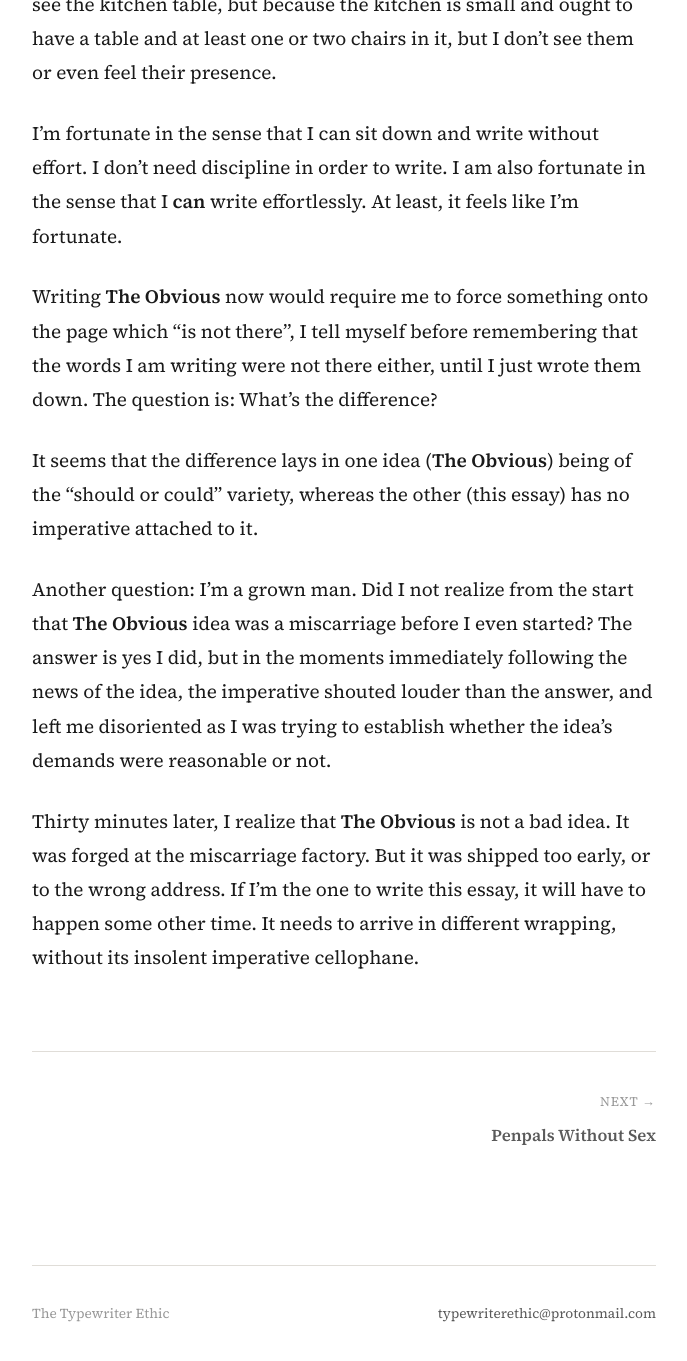
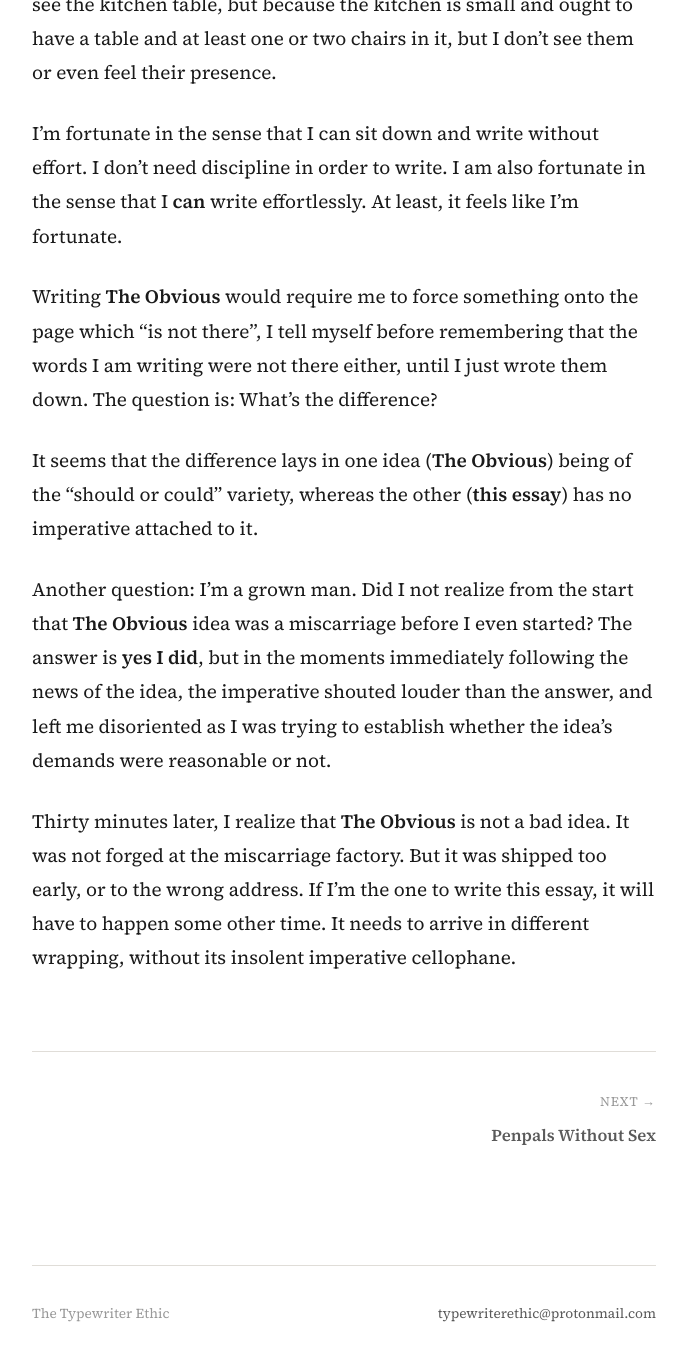
Before and after one commit to typewriterethic/typewriterethic.github.io, a Jekyll site: the page built from _posts/2026-04-29-not-from-the-miscarriage-factory.md, in a window 1280 px wide and 1400 px high, scrolled down 939 px. Shown: the top 1361 px of the window, without its empty margins (296-983 px from the left). Built offline with Jekyll 4.4.1, drawn with Linux system fonts in a browser that asks for light colours; some of the changed text lies outside the part shown.

Commit message:
Update 2026-04-29-not-from-the-miscarriage-factory.md

```diff
--- a/_posts/2026-04-29-not-from-the-miscarriage-factory.md
+++ b/_posts/2026-04-29-not-from-the-miscarriage-factory.md
@@ -5,16 +5,16 @@
 excerpt: "In my mind, this is what you do: You occupy (sit or stand) in a small kitchen where the floor, cupboards, counter and everything else except for the kitchen sink (porcelain or enamel, brass faucet) is made of wood."
 og_image: "/assets/og/og-default.png"
 ---
-I was going to write an essay called __The Obvious__, on misunderstandings and the impulse or desire for clarity and unambiguous messaging. The idea appeared in my mind as I walked here, and after sitting down I spent five minutes thinking about it, until I realized it was a miscarriage.
+I was going to write an essay called __The Obvious__, on misunderstandings and the impulse or desire for clarity and unambiguous messaging. The idea appeared in my mind as I walked here, and after sitting down I spent five minutes thinking about it, until I believed I realized it was a miscarriage.
 
 I wonder what you are doing as I write this. Perhaps not so much what you are doing, but the environment you're doing it in. In my mind, this is what you do: You occupy (sit or stand) in a small kitchen where the floor, cupboards, counter and everything else except for the kitchen sink (porcelain or enamel, brass faucet) is made of wood. The kitchen is lit by morning light through a single, fairly small window and a single lightbulb trapped in a glass dome under a high ceiling. I imagine, first and foremost, the space right in front of the kitchen counter and the window. As I think of you, I realize you are not there. And I'm not there either. All is that space, which I infer is "between the kitchen counter and the kitchen table", not because I see the kitchen table, but because the kitchen is small and ought to have a table and at least one or two chairs in it, but I don't see them or even feel their presence.
 
 I'm fortunate in the sense that I can sit down and write without effort. I don't need discipline in order to write. I am also fortunate in the sense that I __can__ write effortlessly. At least, it feels like I'm fortunate.
 
-Writing __The Obvious__ now would require me to force something onto the page which "is not there", I tell myself before remembering that the words I am writing were not there either, until I just wrote them down. The question is: What's the difference?
+Writing __The Obvious__ would require me to force something onto the page which "is not there", I tell myself before remembering that the words I am writing were not there either, until I just wrote them down. The question is: What's the difference?
 
-It seems that the difference lays in one idea (__The Obvious__) being of the "should or could" variety, whereas the other (this essay) has no imperative attached to it.
+It seems that the difference lays in one idea (__The Obvious__) being of the "should or could" variety, whereas the other (__this essay__) has no imperative attached to it.
 
-Another question: I'm a grown man. Did I not realize from the start that __The Obvious__ idea was a miscarriage before I even started? The answer is yes I did, but in the moments immediately following the news of the idea, the imperative shouted louder than the answer, and left me disoriented as I was trying to establish whether the idea's demands were reasonable or not.
+Another question: I'm a grown man. Did I not realize from the start that __The Obvious__ idea was a miscarriage before I even started? The answer is __yes I did__, but in the moments immediately following the news of the idea, the imperative shouted louder than the answer, and left me disoriented as I was trying to establish whether the idea's demands were reasonable or not.
 
-Thirty minutes later, I realize that __The Obvious__ is not a bad idea. It was forged at the miscarriage factory. But it was shipped too early, or to the wrong address. If I'm the one to write this essay, it will have to happen some other time. It needs to arrive in different wrapping, without its insolent imperative cellophane.
+Thirty minutes later, I realize that __The Obvious__ is not a bad idea. It was not forged at the miscarriage factory. But it was shipped too early, or to the wrong address. If I'm the one to write this essay, it will have to happen some other time. It needs to arrive in different wrapping, without its insolent imperative cellophane.
```
